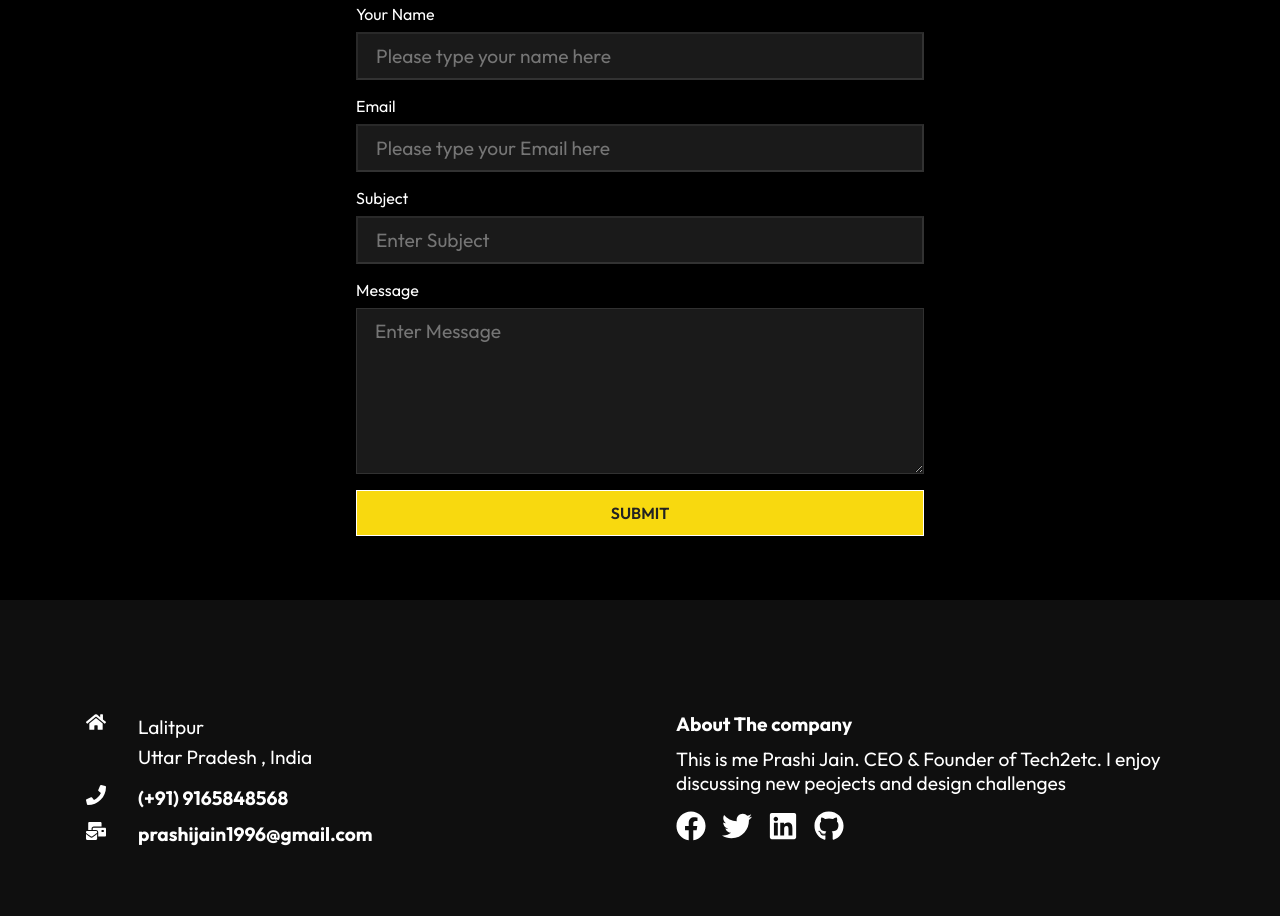
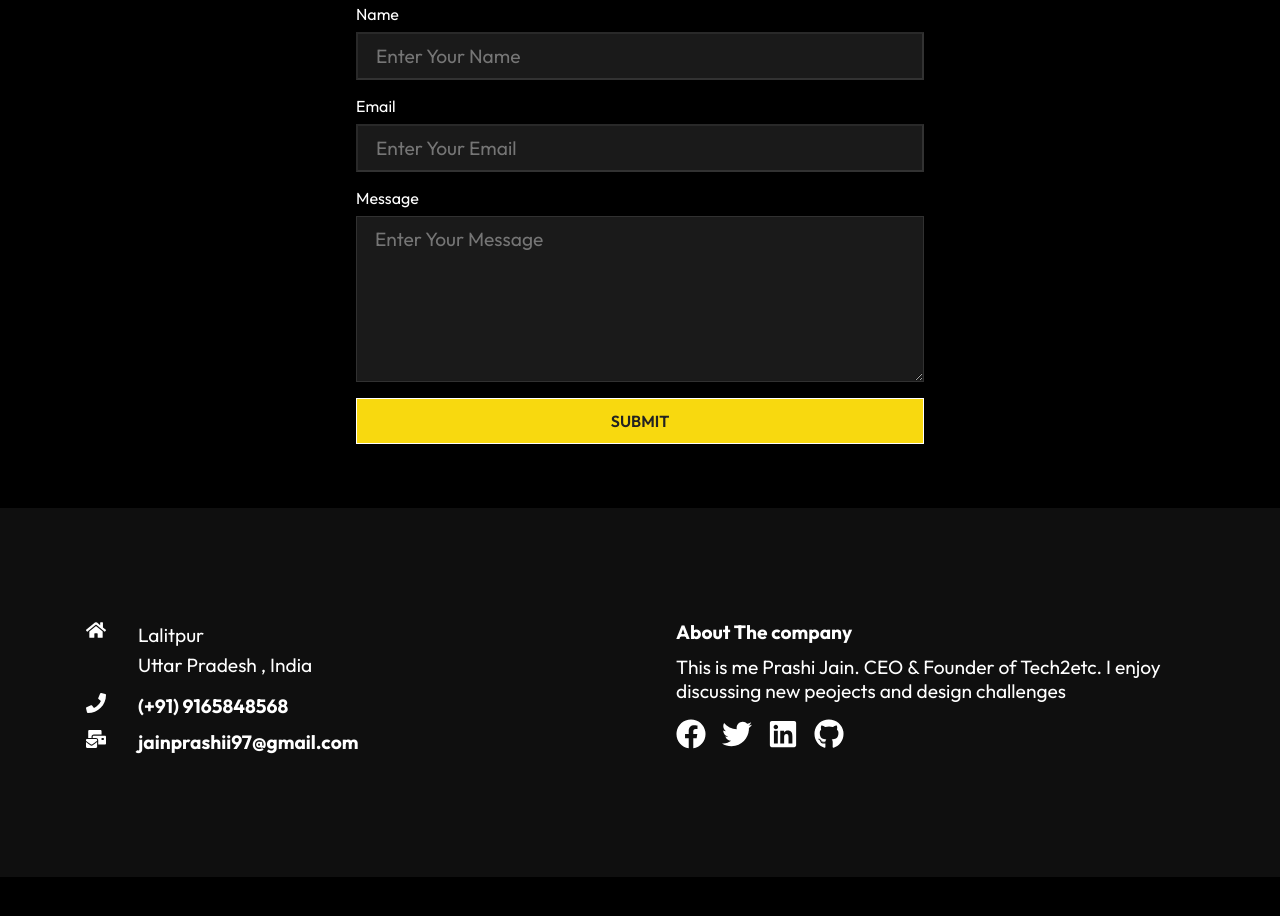
Before and after one commit to prashijain/portfolio, a React (Create React App) app: page /contact in a window 1280 px wide. Shown: the part 540-1456 px from the top of the page. After the commit the page ends 1417 px from the top, so only its background shows below. Built offline with nearby package versions, Linux system fonts and the light colour scheme.

Commit message:
Added Form component in contact us page

```diff
--- a/package.json
+++ b/package.json
@@ -3,6 +3,7 @@
   "version": "0.1.0",
   "private": true,
   "dependencies": {
+    "@emailjs/browser": "^3.10.0",
     "@testing-library/jest-dom": "^5.16.5",
     "@testing-library/react": "^13.4.0",
     "@testing-library/user-event": "^13.5.0",
--- a/src/components/Footer.js
+++ b/src/components/Footer.js
@@ -29,7 +29,7 @@ const Footer = () => {
                 size={20}
                 style={{ color: "#fff", marginRight: "2rem" }}
               />
-              prashijain1996@gmail.com
+              jainprashii97@gmail.com
             </h4>
           </div>
         </div>
--- a/src/components/Form.js
+++ b/src/components/Form.js
@@ -1,23 +1,31 @@
 import "./FormStyles.css"
+import './FormStyles.css';
+import emailjs from '@emailjs/browser';
+import React,{useState} from 'react'
 
-import React from 'react'
+  const Form = () => {
 
-const Form = () => {
+    const[status,setStatus] = useState("submit");
+    const handleSubmit = (e) =>{
+      e.preventDefault();
+     setStatus("submitted");
+      emailjs.sendForm('service_mo069zp','template_0n2mujf',e.target,'jpxH39pugGdBr6aXO');
+    }
   return (
-    <div className="form">
-        <form >
-            <label >Your Name</label>
-            <input type="input" placeholder="Please type your name here"></input>
-            <label >Email</label>
-            <input type="input" placeholder="Please type your Email here"></input>
-            <label >Subject</label>
-            <input type="input" placeholder="Enter Subject"></input>
-            <label >Message</label>
-            <textarea rows='6' placeholder="Enter Message" />
-            <button className="btn">Submit</button>
+
+        <form onSubmit={handleSubmit} className='form'>
+
+          <label htmlFor="name">Name</label>
+            <input type="input" name ="name_from" id="name_from" placeholder="Enter Your Name"></input>
+
+            <label htmlFor="email">Email</label>
+            <input type="input" id="email_from" name="email_from" placeholder="Enter Your Email"></input>
+
+            <label htmlFor="message">Message</label>
+            <textarea id="message" name="message" rows="6" placeholder="Enter Your Message"/>
+            <button className="btn">{status}</button>
         </form>
-    </div>
   )
 }
 
-export default Form
+export default Form;
```
Also changed, not shown: 1 other file (tests, documents, lock files or other folders).
